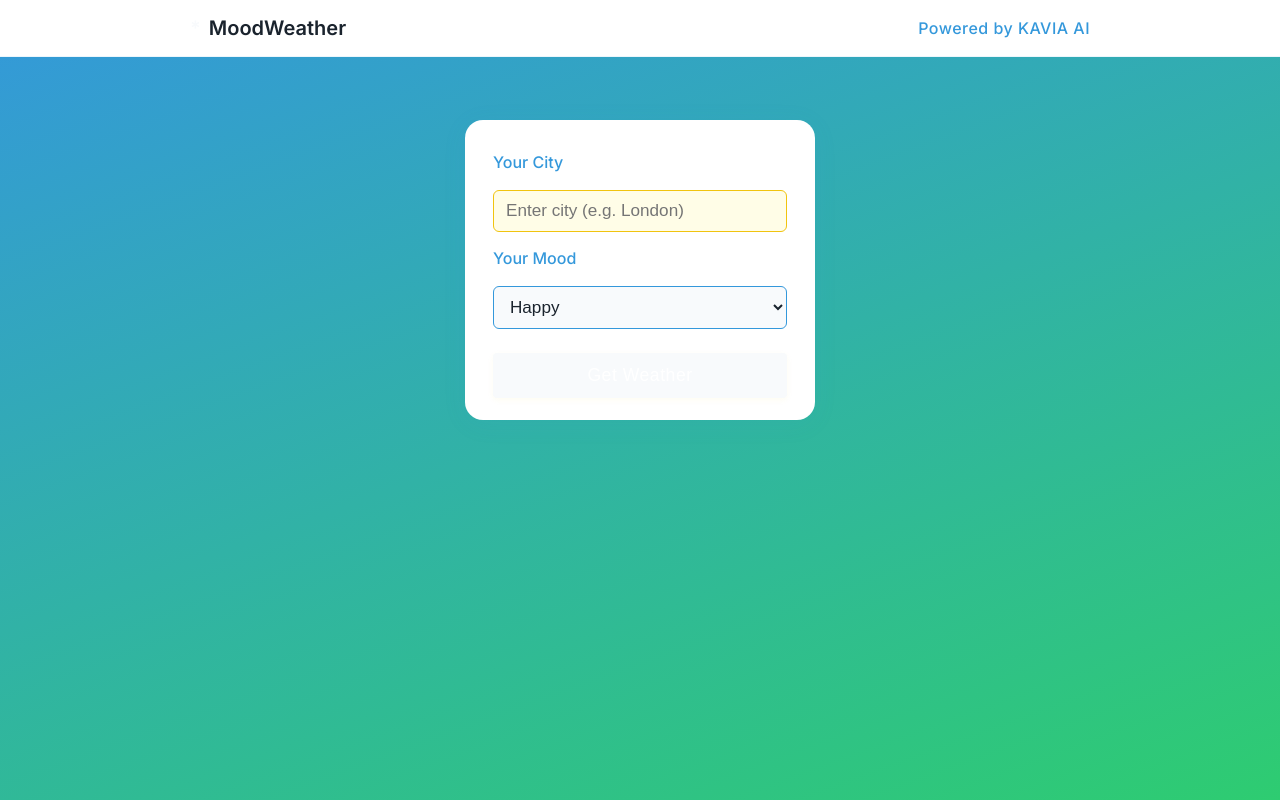
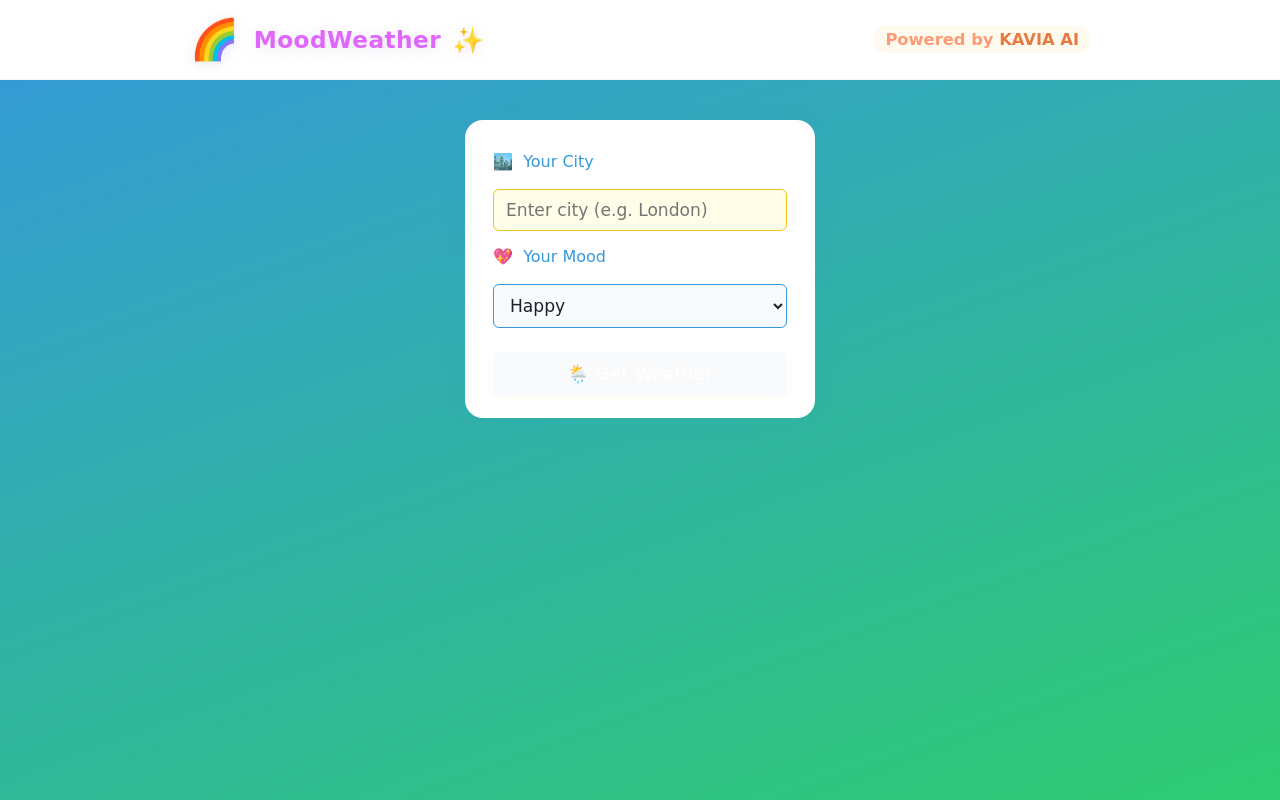
Before and after one commit to Workflow-Manager-admin/moodweather-32773-00c88c06, a React (Create React App) app in the folder moodweather_app/: page / in a window 1280 px wide. Built offline with nearby package versions, Linux system fonts and the light colour scheme; the HTML template or start-up script is replaced by a standard one.

Commit message:
Auto-commit: Changes as of 2025-06-06T08:56:40.963292+00:00

```diff
--- a/moodweather_app/src/App.js
+++ b/moodweather_app/src/App.js
@@ -26,7 +26,6 @@ const weatherEmojis = {
  * - Displays city, temperature, mood, weather, quote, outfit, and sets a suitable background.
  */
 
-// PUBLIC_INTERFACE
 function App() {
   const [city, setCity] = useState('');
   const [mood, setMood] = useState('Happy');
@@ -35,7 +34,6 @@ function App() {
   const [error, setError] = useState(null);
 
   // Utility: mapping for (mood, weather) => {quote, outfit, bgImage}
-  // Adding a few sample combinations for brevity; you can expand as needed
   const moodWeatherMap = {
     'Happy_Clear': {
       quote: "Shine bright! It’s a perfect day to celebrate your joy.",
@@ -72,7 +70,6 @@ function App() {
       outfit: "Soft cardigan and your coziest jeans.",
       bg: "url('https://images.unsplash.com/photo-1470770841072-f978cf4d019e?auto=format&fit=crop&w=900&q=80')"
     },
-    // Catch-all fallback
     'default': {
       quote: "Whatever the weather and mood, you are doing your best!",
       outfit: "Pick whatever makes you feel good today.",
@@ -80,9 +77,8 @@ function App() {
     }
   };
 
-  // Map OpenWeatherMap's 'weather[0].main' to our simple keys.
+  // Map OpenWeatherMap's 'weather[0].main' to our keys.
   const normalizeWeather = (main) => {
-    // Typical values: "Clear", "Clouds", "Rain", "Snow", "Drizzle", "Thunderstorm", etc.
     if (main === "Clear") return "Clear";
     if (main === "Clouds") return "Clouds";
     if (main === "Rain" || main === "Drizzle" || main === "Thunderstorm") return "Rain";
@@ -90,14 +86,13 @@ function App() {
     return "Clouds";
   };
 
-  // Fetches real OpenWeatherMap API.
+  // Fetch OpenWeatherMap API.
   const handleFetchWeather = async (e) => {
     e.preventDefault();
     setLoading(true);
     setError(null);
     setWeatherData(null);
 
-    // For demo: You must insert your API key below from https://openweathermap.org/api
     const apiKey = '7b7c85836bda41485369c43acbf566cf';
     const apiUrl = `https://api.openweathermap.org/data/2.5/weather?q=${encodeURIComponent(
       city
@@ -122,51 +117,73 @@ function App() {
     setLoading(false);
   };
 
-  // Get mapping for mood+weather
+  // UI background overlay and result card config
   let mwConfig = null, bgStyle = {};
   if (weatherData) {
     const normalizedWeather = normalizeWeather(weatherData.main);
     const mapKey = `${mood}_${normalizedWeather}`;
     mwConfig = moodWeatherMap[mapKey] || moodWeatherMap['default'];
     bgStyle = {
-      backgroundImage: mwConfig.bg,
+      backgroundImage: 'linear-gradient(rgba(255,255,255,.40), rgba(252,249,245,.32)), ' + mwConfig.bg,
       backgroundSize: 'cover',
       backgroundPosition: 'center',
-      borderRadius: '18px',
-      boxShadow: '0 2px 8px 0 rgba(52,152,219,0.18)'
+      borderRadius: '28px',
+      boxShadow: '0 4px 32px 0 rgba(236, 181, 254, 0.18)'
     };
   }
 
+  // Playful heading font for branding
+  const logoFontStyle = {
+    fontFamily: "'Fredoka', 'Comic Sans MS', 'Quicksand', 'Inter', cursive, sans-serif",
+    fontSize: "1.45rem",
+    fontWeight: 700,
+    letterSpacing: "0.02em",
+    color: "#df67fc",
+    textShadow: "0 2px 12px #e0cbe680, 0 1px 0 #fff"
+  };
+
+  // General font family override for fun/script
+  const playfulFont = { fontFamily: "'Fredoka', 'Quicksand', 'Comic Sans MS', 'Inter', cursive, sans-serif" };
+
   return (
-    <div className="app" style={weatherData && bgStyle ? { backgroundImage: mwConfig.bg, transition: 'background-image 0.8s' } : {}}>
-      <nav className="navbar">
+    <div className="app cute-app-bg" style={weatherData && bgStyle ? { backgroundImage: mwConfig.bg, transition: 'background-image 0.8s' } : {}}>
+      {/* App Bar */}
+      <nav className="navbar cute-navbar" style={playfulFont}>
         <div className="container" style={{ paddingLeft: 0, paddingRight: 0 }}>
           <div style={{ display: 'flex', justifyContent: 'space-between', width: '100%' }}>
-            <div className="logo">
-              <span className="logo-symbol">*</span> MoodWeather
+            <div className="logo" style={logoFontStyle}>
+              <span className="logo-symbol" style={{fontSize: "1.7em", marginRight: 6, color: "#df67fc"}}>🌈</span> MoodWeather
+              <span style={{fontSize: "1.1em", marginLeft: "3px"}} role="img" aria-label="Smile">✨</span>
             </div>
-            <div style={{ display: 'flex', alignItems: 'center', gap: 16 }}>
+            <div style={{ display: 'flex', alignItems: 'center', gap: 10 }}>
               <span
+                className="cute-powered"
                 style={{
-                  color: 'var(--brand-primary)',
-                  fontWeight: 500,
-                  fontSize: '1rem',
-                  letterSpacing: '0.03em'
+                  color: '#ff9a76',
+                  fontWeight: 600,
+                  fontSize: '1.02rem',
+                  background: 'rgba(241,196,15,.07)',
+                  borderRadius: 10,
+                  padding: '4px 11px',
+                  ...playfulFont
                 }}
               >
-                Powered by KAVIA AI
+                Powered by <span style={{ color: '#e87a41', fontWeight: 700 }}>KAVIA AI</span>
               </span>
             </div>
           </div>
         </div>
       </nav>
 
+      {/* Main content form */}
       <main>
         <div className="container mw-vertical">
-          <form className="mw-form" onSubmit={handleFetchWeather} autoComplete="off">
-            <label className="mw-label" htmlFor="city-input">Your City</label>
+          <form className="mw-form cute-form" onSubmit={handleFetchWeather} autoComplete="off" style={playfulFont}>
+            <label className="mw-label cute-label" htmlFor="city-input">
+              <span role="img" aria-label="city" className="emoji-label">🏙️</span> &nbsp;Your City
+            </label>
             <input
-              className="mw-input"
+              className="mw-input cute-input"
               id="city-input"
               type="text"
               placeholder="Enter city (e.g. London)"
@@ -174,15 +191,19 @@ function App() {
               onChange={e => setCity(e.target.value)}
               required
               autoFocus
+              style={playfulFont}
             />
 
-            <label className="mw-label" htmlFor="mood-select">Your Mood</label>
+            <label className="mw-label cute-label" htmlFor="mood-select">
+              <span role="img" aria-label="mood" className="emoji-label">💖</span> &nbsp;Your Mood
+            </label>
             <select
-              className="mw-dropdown"
+              className="mw-dropdown cute-dropdown"
               id="mood-select"
               value={mood}
               onChange={e => setMood(e.target.value)}
               required
+              style={playfulFont}
             >
               <option>Happy</option>
               <option>Sad</option>
@@ -192,31 +213,53 @@ function App() {
             </select>
 
             <button
-              className="btn btn-large mw-btn"
+              className="btn btn-large mw-btn cute-btn"
               type="submit"
               disabled={loading}
-              style={{ marginTop: 8 }}
+              style={{ marginTop: 8, ...playfulFont }}
             >
-              {loading ? "Fetching..." : "Get Weather"}
+              {loading ? <span>🌧️ Fetching...</span> : <span>🌦️ Get Weather</span>}
             </button>
           </form>
 
+          {/* Result Card */}
           <div className="mw-results">
-            {error && <div className="mw-error">{error}</div>}
+            {error && <div className="mw-error cute-error">{error}</div>}
             {weatherData && (
-              <div className="mw-weather-card" style={bgStyle}>
-                <div className="mw-weather-main">{weatherData.city}</div>
-                <div className="mw-weather-temp">{weatherData.temp}</div>
-                <div className="mw-weather-desc">{weatherData.description} <span style={{fontWeight:'600'}}>({weatherData.main})</span></div>
-                <div className="mw-weather-mood">
-                  <span className="mw-mood-title">Your mood:</span> <span className="mw-mood-value">{mood}</span>
+              <div className="mw-weather-card cute-weather-card" style={bgStyle}>
+                <div className="mw-weather-main cute-city">
+                  <span style={{ fontSize: "2.1rem", marginRight: "7px" }}>
+                    {weatherEmojis[normalizeWeather(weatherData.main)] || '🌈'}
+                  </span>
+                  {weatherData.city}
                 </div>
-                <div style={{ marginTop: 12, color: "#fffbe8" }}>
-                  <strong>Motivation:</strong><br />
+                <div className="mw-weather-temp cute-temp">
+                  <span role="img" aria-label="temperature" style={{marginRight: 8, fontSize: "1.5rem"}}>🌡️</span>
+                  {weatherData.temp}
+                </div>
+                <div className="mw-weather-desc cute-weather-desc">
+                  <span>{weatherData.description}</span>
+                  {" "}
+                  <span style={{fontWeight:'700', fontSize: "1.08em"}}>
+                    ({weatherEmojis[normalizeWeather(weatherData.main)] || weatherData.main})
+                  </span>
+                </div>
+                <div className="mw-weather-mood cute-weather-mood">
+                  <span className="mw-mood-title" style={{}}>
+                    <span role="img" aria-label={mood}>{moodEmojis[mood]}</span>
+                    &nbsp;Your mood:
+                  </span>
+                  <span className="mw-mood-value" style={{marginLeft: 7}}>
+                    {mood}
+                  </span>
+                </div>
+                <div className="cute-motivation" style={{ marginTop: 13, color: "#fff9ed", background: "rgba(236, 181, 254, .19)", borderRadius: "12px", padding: "10px 17px" }}>
+                  <span role="img" aria-label="inspiration" style={{fontSize:"1.25em", marginRight: 6}}>✨</span>
                   <span style={{ fontSize: '1.07rem' }}>{mwConfig.quote}</span>
                 </div>
-                <div style={{ marginTop: 6, color: "#f1c40f" }}>
-                  <strong>Outfit Suggestion:</strong> {mwConfig.outfit}
+                <div className="cute-outfit" style={{ marginTop: 7, color: "#e76bee", fontWeight: 600 }}>
+                  <span role="img" aria-label="outfit" style={{marginRight: "2px"}}>🧃👗</span>
+                  Outfit Suggestion: <span>{mwConfig.outfit}</span>
                 </div>
               </div>
             )}
```
Also changed, not shown: 1 other file (tests, documents, lock files or other folders).
